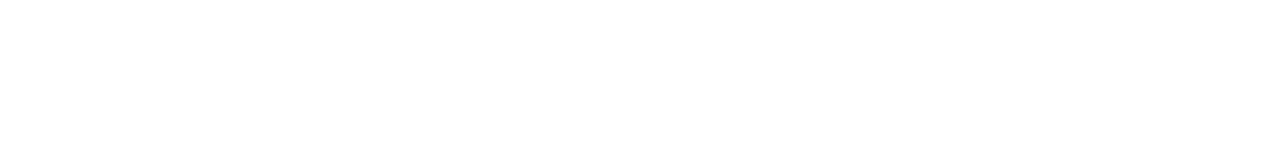
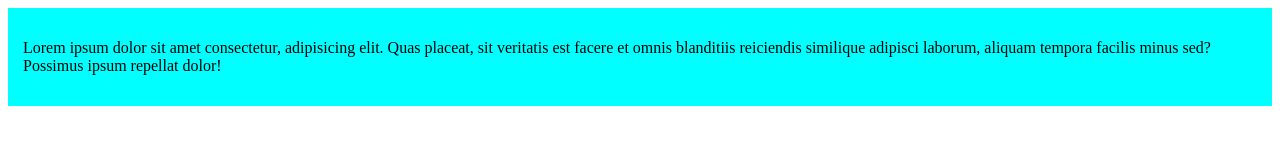
Before and after one commit to safayet-abir/3th-class, a plain HTML site: page index.html in a window 1280 px wide. Drawn offline with Linux system fonts and the light colour scheme.

Commit message:
my 2nd commit

```diff
--- /dev/null
+++ b/css/style.css
@@ -0,0 +1,4 @@
+div{
+    background-color: aqua;
+    padding: 15px;
+}
--- a/index.html
+++ b/index.html
@@ -4,8 +4,11 @@
     <meta charset="UTF-8">
     <meta name="viewport" content="width=device-width, initial-scale=1.0">
     <title>My first github upload</title>
+    <link rel="stylesheet" href="css/style.css">
 </head>
 <body>
-
+    <div>
+        <p>Lorem ipsum dolor sit amet consectetur, adipisicing elit. Quas placeat, sit veritatis est facere et omnis blanditiis reiciendis similique adipisci laborum, aliquam tempora facilis minus sed? Possimus ipsum repellat dolor!</p>
+    </div>
 </body>
 </html>
```
